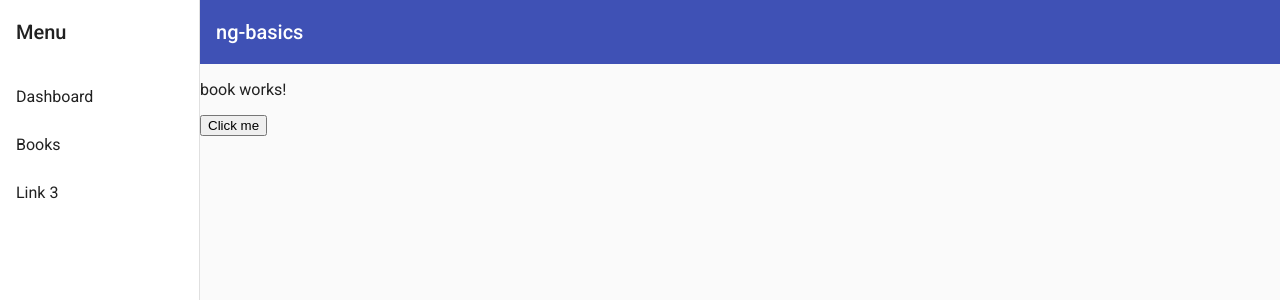
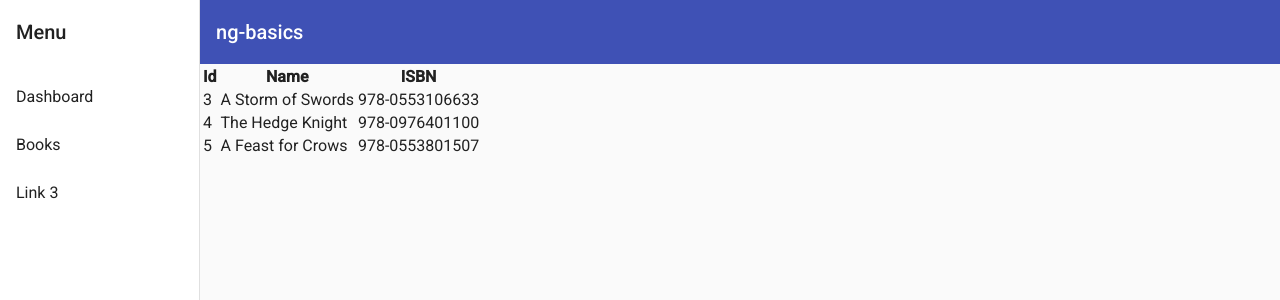
Before and after one commit to Pentarakis/ng-basics-2019-10-29, an Angular app: page /books in a window 1280 px wide. Shown: the top 300 px of the page. Built offline with nearby package versions, Linux system fonts and the light colour scheme.

Commit message:
add book list component

```diff
--- a/src/app/app-routing.module.ts
+++ b/src/app/app-routing.module.ts
@@ -2,11 +2,12 @@
 import { Routes, RouterModule } from '@angular/router';
 import { DashboardComponent } from './basic-layout/dashboard/dashboard.component';
 import { BookComponent } from './books/book/book.component';
+import { BookListComponent } from './books/book-list/book-list.component';
 
 
 const routes: Routes = [
   { path: '', component: DashboardComponent },
-  { path: 'books', component: BookComponent }
+  { path: 'books', component: BookListComponent }
 ];
 
 @NgModule({
--- /dev/null
+++ b/src/app/books/book-list/book-list.component.html
@@ -0,0 +1,16 @@
+<table>
+  <thead>
+    <tr>
+      <th>Id</th>
+      <th>Name</th>
+      <th>ISBN</th>
+    </tr>
+  </thead>
+  <tbody>
+    <tr *ngFor="let book of books">
+      <td>{{book.id}}</td>
+      <td>{{book.name}}</td>
+      <td>{{book.isbn}}</td>
+    </tr>
+  </tbody>
+</table>
--- /dev/null
+++ b/src/app/books/book-list/book-list.component.ts
@@ -0,0 +1,22 @@
+import { Component, OnInit } from '@angular/core';
+import { Book } from '../model/book';
+
+@Component({
+  selector: 'ngb-book-list',
+  templateUrl: './book-list.component.html',
+  styleUrls: ['./book-list.component.scss']
+})
+export class BookListComponent implements OnInit {
+
+  books: Book[] = [
+    { id: 3, name: 'A Storm of Swords', isbn: '978-0553106633' },
+    { id: 4, name: 'The Hedge Knight', isbn: '978-0976401100' },
+    { id: 5, name: 'A Feast for Crows', isbn: '978-0553801507' }
+  ];
+
+  constructor() { }
+
+  ngOnInit() {
+  }
+
+}
--- a/src/app/books/books.module.ts
+++ b/src/app/books/books.module.ts
@@ -1,12 +1,13 @@
 import { NgModule } from '@angular/core';
 import { CommonModule } from '@angular/common';
 import { BookComponent } from './book/book.component';
+import { BookListComponent } from './book-list/book-list.component';
 
 @NgModule({
-  declarations: [BookComponent],
+  declarations: [BookComponent, BookListComponent],
   imports: [
     CommonModule
   ],
-  exports: [BookComponent]
+  exports: [BookComponent, BookListComponent]
 })
 export class BooksModule { }
--- /dev/null
+++ b/src/app/books/model/book.ts
@@ -0,0 +1,5 @@
+export class Book {
+  id?: number;
+  name: string;
+  isbn: string;
+}
```
Also changed, not shown: Untitled-1.txt (added), src/app/books/book-list/book-list.component.scss (added), 2 other files (tests, documents, lock files or other folders).
